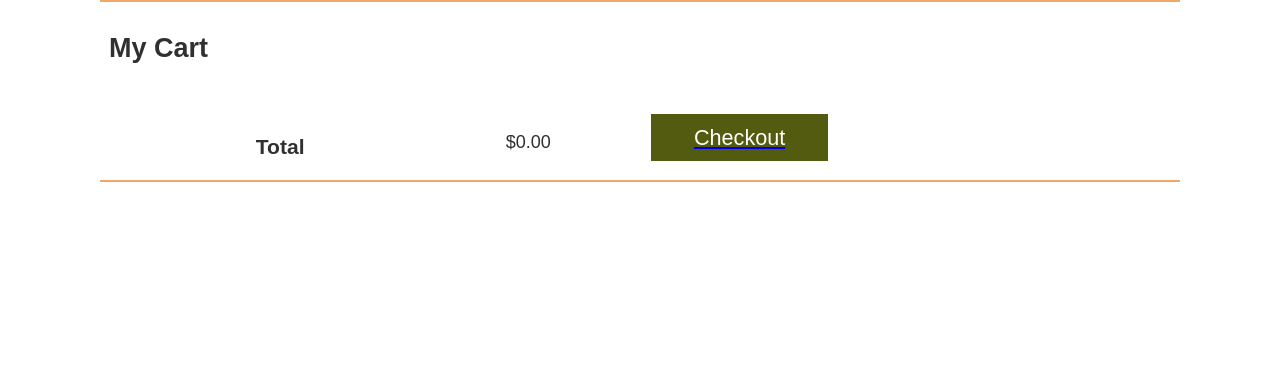
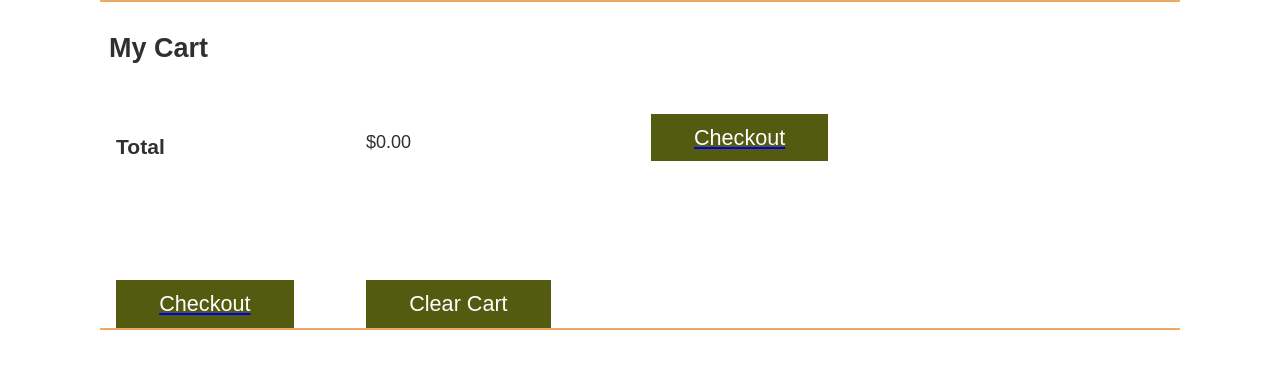
Before and after one commit to Blahdidah/Team03Repo, a website: page src/cart/index.html in a window 1280 px wide. Drawn offline with Linux system fonts and the light colour scheme.

Commit message:
Update index.html
update to cart index to resolve conflicts

```diff
--- a/src/cart/index.html
+++ b/src/cart/index.html
@@ -22,45 +22,21 @@
         <h2>My Cart</h2>
 
         <ul class="product-list">
-          <!-- <li class="cart-card divider">
-            <a href="product_pages/marmot-ajax-3.html" class="cart-card__image">
-              <img
-                src="images/tents/marmot-ajax-tent-3-person-3-season-in-pale-pumpkin-terracotta~p~880rr_01~320.jpg"
-                alt="Marmot Ajax tent"
-              />
-            </a>
-            <a href="product_pages/marmot-ajax-3.html">
-              <h2 class="card__name">Marmot Ajax Tent - 3-Person, 3-Season</h2>
-            </a>
-            <p class="cart-card__color">Pale Pumpkin/Terracotta</p>
-            <p class="cart-card__quantity">qty: 1</p>
-            <p class="cart-card__price">$199.99</p>
-          </li>
-          <li class="cart-card divider">
-            <a href="product_pages/marmot-ajax-3.html" class="cart-card__image">
-              <img
-                src="images/tents/the-north-face-talus-tent-4-person-3-season-in-golden-oak-saffron-yellow~p~985rf_01~320.jpg"
-                alt="Talus Tent - 4-Person, 3-Season"
-              />
-            </a>
-            <a href="product_pages/marmot-ajax-3.html">
-              <h2 class="card__name">
-                The North Face Talus Tent - 4-Person, 3-Season
-              </h2></a
-            >
-            <p class="cart-card__color">Golden Oak/Saffron Yellow</p>
-            <p class="cart-card__quantity">qty: 1</p>
-            <p class="cart-card__price">$199.99</p>
-          </li> -->
+
         </ul>
       </section>
       <div id="total-hide">
         <div id="cart-total">
           <h3>Total</h3>
           <p id="total-amount">$0.00</p>
-          <a href="/checkout/index.html"
-            ><button id="checkout">Checkout</button></a
-          >
+          <a href="/checkout/index.html">
+          <button id="checkout">Checkout</button></a>
+          <a href="/checkout/index.html">
+          <button id="checkout">Checkout</button></a>
+                <div id="clearCart">
+            <button id="clearCartButton">Clear Cart</button>
+            </div>
+            </div>
         </div>
       </div>
     </main>
```
